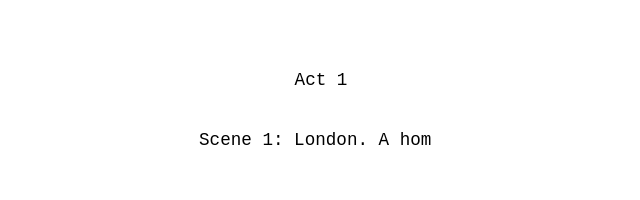
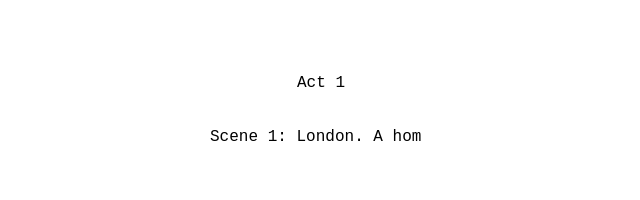
Before and after one commit to Rosie-ODonnell/portfolio-site, a React (Create React App) app: page / in a window 1280 px wide. Shown: the part 232-432 px from the top of the page, without its empty margins (319-959 px from the left). Built offline with nearby package versions, Linux system fonts and the light colour scheme.

Commit message:
decrease font size

```diff
--- a/src/Homepage/homepage.css
+++ b/src/Homepage/homepage.css
@@ -16,7 +16,7 @@
 
 .script {
   font-family: monospace;
-  font-size: 1.1rem;
+  font-size: 1rem;
   display: flex;
   flex-direction: column;
   justify-content: center;
@@ -44,6 +44,17 @@
   height: 2em;
   width: 2em;
 }
+
+/* @keyframes delayedShow {
+  to {
+    visibility: visible;
+  }
+}
+
+.delayedShow {
+  visibility: hidden;
+  animation: 0s linear 10s forwards delayedShow;
+} */
 
 .navigation img:hover {
   transform: scale(1.3);
```
